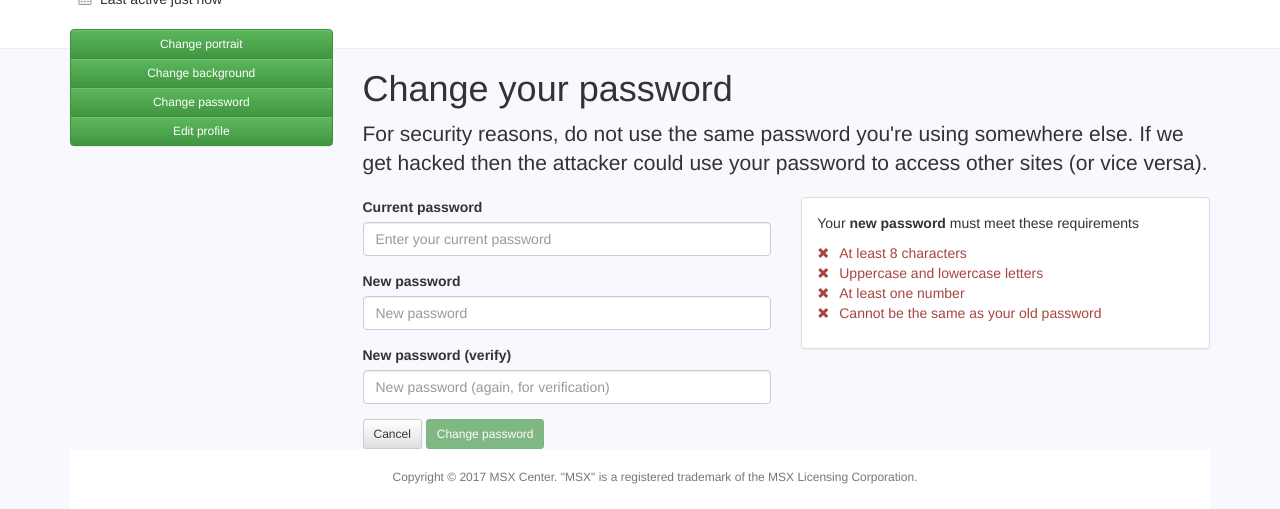
After one commit to javilm/msx-center, a Flask app: template templates/member/member_edit_password.html in a window 1280 px wide. The commit adds this page. Shown: the part 321-830 px from the top of the page. Run offline with Flask 2, Linux system fonts and the light colour scheme; the template is opened without the code that fills it, so the values that code supplies are empty; parts of the project's set-up code (start-up, migrations or seed data) failed here and were passed over; some libraries are stand-ins or nearby versions.

Commit message:
Implemented password change page in the profile editor. Fixed small bug in the profile change page.

```diff
--- a/app.py
+++ b/app.py
@@ -343,26 +343,26 @@ class ProfileImage(db.Model):
 		"""Imports an uploaded image from the filesystem into the database."""
 		app.logger.info('ProfileImage: file is %s' % src_file)
 		self.is_valid = False
-#		try:
-		if src_file.__class__ == FileStorage:
-			app.logger.info('ProfileImage: handling with stream')
-			self.original_data = src_file.read()
-		else:
-			app.logger.info('ProfileImage: handling with getvalue()')
-			self.original_data = src_file.getvalue()
+		try:
+			if src_file.__class__ == FileStorage:
+				app.logger.info('ProfileImage: handling with stream')
+				self.original_data = src_file.read()
+			else:
+				app.logger.info('ProfileImage: handling with getvalue()')
+				self.original_data = src_file.getvalue()
 
-		original = Image.open(BytesIO(self.original_data))
+			original = Image.open(BytesIO(self.original_data))
 
-		# Check that it's a valid image
-		self.is_valid = True
-		self.mime_type = 'image/jpeg'
-		self.upload_date = datetime.utcnow()
-		self.user_id = user.id
+			# Check that it's a valid image
+			self.is_valid = True
+			self.mime_type = 'image/jpeg'
+			self.upload_date = datetime.utcnow()
+			self.user_id = user.id
 
-		# Generate the thumbnails
-		self.process(original)
-#		except:
-#			self.is_valid = False
+			# Generate the thumbnails
+			self.process(original)
+		except:
+			self.is_valid = False
 
 	def process(self, original):
 		"""Takes the original_data contents from the instance and generates a cropped square version of it. Then
@@ -1445,7 +1445,77 @@ def page_member_edit_photo():
 		else:
 			return redirect(url_for('page_member', member_id=user.id, slug=user.slug))
 
+@app.route('/member/edit/password', methods=['GET', 'POST'])
+def page_member_edit_password():
+	# No 'next' value in session because anonymous users won't be coming here. Therefore, no sense in redirecting here after signing in.
 
+	# Get the signed in User (if there's one), or None
+	user = User.get_signed_in_user()
+
+	if user is None:
+		abort(401)
+
+	if request.method == 'GET':
+		return render_template('member/member_edit_password.html', user=user, errors=None)
+	else:
+		# Method is POST, user trying to change the passwordd
+		num_validation_errors = 0
+		error_messages = []
+
+		# Check that the passwords match
+		if request.form['new_pass'] != request.form['new_pass_conf']:
+			num_validation_errors += 1
+			error_messages.append("The passwords you entered don't match")
+
+		# Check that the new password isn't the same as the current password
+		if request.form['new_pass'] == request.form['current_pass']:
+			num_validation_errors += 1
+			error_messages.append("The new password can't be the same as your current password.")
+
+		# Check that the password passes validation
+		if not User.valid_password(request.form['new_pass']):
+			num_validation_errors += 1
+			error_messages.append("The password doesn't meet all the requirements.")
+
+		# Check that the current password is correct
+		if not User.valid_credentials(user.email, request.form['current_pass']):
+			num_validation_errors += 1
+			error_messages.append("The current password that you entered isn't the one on record.")
+
+		if num_validation_errors:
+			return render_template('member/member_edit_password.html', user=user, errors=error_messages)
+		else:
+			user.set_password(request.form['new_pass'])
+			db.session.add(user)
+			db.session.commit()
+			# Redirect instead of rendering the template to avoid resubmission of the form data
+			return redirect(url_for('page_member_edit_password_success'))
+
+@app.route('/member/edit/password/success', methods=['GET'])
+def page_member_edit_password_success():
+
+	# Get the signed in User (if there's one), or None
+	user = User.get_signed_in_user()
+
+	if user is None:
+		abort(401)
+
+	return render_template('member/member_edit_password_success.html', user=user)
+
+@app.route('/member/edit/profile', methods=['GET', 'POST'])
+def page_member_edit_profile():
+	# No 'next' value in session because anonymous users won't be coming here. Therefore, no sense in redirecting here after signing in.
+
+	# Get the signed in User (if there's one), or None
+	user = User.get_signed_in_user()
+
+	if user is None:
+		abort(401)
+
+	if request.method == 'GET':
+		return "this is aget"
+	else:
+		return "this is a post"
 
 #################################
 ## NON-SERVICEABLE PARTS BELOW ##
--- a/templates/activate-setpassword.html
+++ b/templates/activate-setpassword.html
@@ -1,6 +1,9 @@
 {% extends "layout/template-withoutnavbar.html" %}
+
 {% block title %}MSX Center - Sign in{% endblock %}
+
 {% block headertitle %}Set up a password{% endblock %}
+
 {% block content %}
 <p class="lead text-center">Your sign in email is <a href="mailto:{{ email }}">{{ email }}</a></p>
 {% if num_errors %}
--- a/templates/macros/macros.html
+++ b/templates/macros/macros.html
@@ -60,10 +60,16 @@
 
 {% macro member_profile_buttons(active=None) %}
 <div class="btn-group-vertical btn-group-sm btn-block" role="group" id="profile-buttons">
-	<a class="btn btn-success profile-stats-box{% if active and active != 'edit_photo'      %} disabled{% endif %}" href="{{ url_for('page_member_edit_photo') }}">Change profile photo</button>
+{#
+	<a class="btn btn-success profile-stats-box{% if active and active != 'edit_photo'      %} disabled{% endif %}" href="{{ url_for('page_member_edit_photo') }}">Change portrait</button>
 	<a class="btn btn-success profile-stats-box{% if active and active != 'edit_background' %} disabled{% endif %}" href="{{ url_for('page_member_edit_background') }}">Change background</a>
 	<a class="btn btn-success profile-stats-box{% if active and active != 'edit_password'   %} disabled{% endif %}" type="submit">Change password</a>
 	<a class="btn btn-success profile-stats-box{% if active and active != 'edit_profile'    %} disabled{% endif %}" type="submit">Edit profile</a>
+#}
+	<a class="btn btn-success profile-stats-box" href="{{ url_for('page_member_edit_photo') }}">Change portrait</button>
+	<a class="btn btn-success profile-stats-box" href="{{ url_for('page_member_edit_background') }}">Change background</a>
+	<a class="btn btn-success profile-stats-box" href="{{ url_for('page_member_edit_password') }}">Change password</a>
+	<a class="btn btn-success profile-stats-box" href="{{ url_for('page_member_edit_profile') }}">Edit profile</a>
 </div>
 {% endmacro %}
 
--- /dev/null
+++ b/templates/member/member_edit_password.html
@@ -0,0 +1,178 @@
+{% extends "layout/template-base.html" %}
+
+{% block title %}MSX Center - Change password{% endblock %}
+
+{% block extracss %}
+<link rel="stylesheet" href="/static/css/font-awesome.min.css">
+{% endblock %}
+
+{% block content %}
+</div>{# we don't want to use the grid container opened by the template #}
+<div id="profile-background"></div>
+<div id="user-stats"></div>
+<div class="container">
+    <div class="row">
+        <div class="col-lg-3 col-md-3 col-sm-3" id="original-poster-avatar">
+            {{ macros.member_profile_data(member=user) }}
+			{{ macros.member_profile_buttons(active='edit_background') }}
+		</div>
+		<div class="col-lg-9 col-md-9 col-sm-9">
+			<h1>Change your password</h1>
+			<p class="lead">For security reasons, do not use the same password you're using somewhere else. If we get hacked then the attacker could use your password to access other sites (or vice versa). </p>
+			<form method="POST" action="{{ url_for('page_member_edit_password')}}">
+				<div class="row">
+					<div class="col-lg-6 col-md-6 col-sm-6 col-xs-12">
+						{% if errors %}
+							<div class="alert alert-danger" role="alert">
+								{% if errors|length > 1 %}
+									<strong>There were errors with your password:</strong>
+								{% else %}
+									<strong>There was an error with your password:</strong>
+								{% endif %}
+								<ul>
+									{% for error in errors %}
+										<li>{{ error }}</li>
+									{% endfor %}
+								</ul>
+							</div>
+						{% endif %}
+						<div class="form-group">
+							<label for="current_pass_field" class="control-label">Current password</label>
+							<input class="form-control" id="current_pass_field" name="current_pass" type="password" required="" placeholder="Enter your current password" minlength="8">
+						</div>
+						<div class="form-group">
+							<label for="new_pass_field" class="control-label">New password</label>
+							<input class="form-control" id="new_pass_field" name="new_pass" type="password" required="" placeholder="New password">
+						</div>
+						<div class="form-group">
+							<label for="new_pass_conf_field" class="control-label">New password (verify)</label>
+							<input class="form-control" id="new_pass_conf_field" name="new_pass_conf" type="password" required="" placeholder="New password (again, for verification)" data-toggle="popover" data-placement="left" data-content="The passwords don't match">
+						</div>
+					</div>
+					<div class="col-lg-6 col-md-6 col-sm-6 col-xs-6 hidden-xs">
+						<div class="panel panel-default">
+							<div class="panel-body">
+								<div id="passwordrequirements">
+									<p>Your <strong>new password</strong> must meet these requirements</p>
+									<ul class="list-unstyled">
+										<li id="reqlen" class="text-danger">At least 8 characters</li>
+										<li id="reqcase" class="text-danger">Uppercase and lowercase letters</li>
+										<li id="reqnumb" class="text-danger">At least one number</li>
+										<li id="reqsame" class="text-danger">Cannot be the same as your old password</li>
+									</ul>
+								</div>
+							</div>
+						</div>
+					</div>
+				</div>
+				<div class="row">
+					<div class="col-md-12">
+						<button id="cancel_button" class="btn btn-default btn-sm" type="reset">Cancel</button>
+						<button id="submit_button" class="btn btn-success btn-sm" type="submit">Change password</button>
+					</div>
+				</div>
+			</form>
+		</div>
+{% endblock %}
+
+{% block extrajs %}
+<script type="text/javascript">
+
+// Start with the submit button disabled
+$("#submit_button").attr("disabled", "disabled");
+
+// Initialize the new password confirmation popover
+$(function () {
+  $('[data-toggle="popover"]').popover()
+})
+
+// Load the member's background image
+$('#profile-background').css('background-image', 'url(/static/img/Backgrounds/{{ user.standard_background_filename }})');
+
+// Make the Cancel buttom reload the member's profile view page
+$('#cancel_button').click(function() {
+    window.location = '{{ url_for('page_member', member_id=user.id, slug=user.slug) }}';
+});
+
+var minPasswordLength = 8;
+var validPassLen = false;
+var validPassCase = false;
+var validPassNumb = false;
+var validPassSame = false;
+
+// Enable/disable the submit button depending on the status of the form
+function updateButtonStatus()
+{
+    passwordsMatch = ($("#new_pass_field").val() == $("#new_pass_conf_field").val());
+    if (validPassLen && validPassCase && validPassNumb && passwordsMatch) {
+        $("#submit_button").attr("disabled", null);
+    } else {
+        $("#submit_button").attr("disabled", "disabled");
+    }
+}
+
+function updatePopoverStatus()
+{
+    if ($("#new_pass_conf_field").val()) {
+        if ($("#new_pass_field").val() == $("#new_pass_conf_field").val()) {
+            $("#new_pass_conf_field").popover('hide');
+        } else {
+            $("#new_pass_conf_field").popover('show');
+        }
+    } else {
+        $("#new_pass_conf_field").popover('hide');
+    }
+}
+
+$("#new_pass_field").keyup(function() {
+
+	var current_password = $("#current_pass_field").val();
+    var password = $("#new_pass_field").val();
+
+    // Check that the password length is at least 8 characters
+    if (password.length > 7) {
+        $("#reqlen").removeClass("text-danger").addClass("text-success");
+        validPassLen = true;
+    } else {
+        $("#reqlen").removeClass("text-success").addClass("text-danger");
+        validPassLen = false;
+    }
+
+    // Check that the password contains uppercase and lowercase letters
+    if (password.match(/[A-Z]/) && password.match(/[a-z]/)) {
+        $("#reqcase").removeClass("text-danger").addClass("text-success");
+        validPassCase = true;
+    } else {
+        $("#reqcase").removeClass("text-success").addClass("text-danger");
+        validPassCase = false;
+    }
+
+    // Check that the password contains at least one number
+    if (password.match(/[0-9]/)) {
+        $("#reqnumb").removeClass("text-danger").addClass("text-success");
+        validPassNumb = true;
+    } else {
+        $("#reqnumb").removeClass("text-success").addClass("text-danger");
+        validPassNumb = false;
+    }
+
+	// Check that the current password and the new password aren't the same
+	if (current_password != password) {
+        $("#reqsame").removeClass("text-danger").addClass("text-success");
+        validPassSame = true;
+	} else {
+        $("#reqsame").removeClass("text-success").addClass("text-danger");
+        validPassSame = false;
+	}
+
+    updatePopoverStatus();
+    updateButtonStatus();
+});
+
+$("#new_pass_conf_field").keyup(function() {
+    updatePopoverStatus();
+    updateButtonStatus();
+});
+
+</script>
+{% endblock %}
--- a/templates/member/member_edit_photo.html
+++ b/templates/member/member_edit_photo.html
@@ -14,13 +14,14 @@
 	<div class="row">
         <div class="col-lg-3 col-md-3 col-sm-3" id="original-poster-avatar">
             {{ macros.member_profile_data(member=user) }}
-            {{ macros.member_profile_buttons(active='edit_background') }}
+            {{ macros.member_profile_buttons(active='edit_photo') }}
         </div>
 		<div class="col-lg-9 col-md-9 col-sm-9">
 			<h1>Change your portrait</h1>
 			<p class="lead">Upload your own profile photo or choose one of our already-made portraits. Click the <kbd>Save</kbd> button at the bottom of the page to save the changes, or <kbd>Cancel</kbd> to discard them.</p>
 
 			<h3>Standard portraits</h3>
+			<p>The eight portraits below were created by <a target="_new" href="https://twitter.com/JUSTIN_CYR">Justin Cyr</a>. Go check his fantastic pixel art on <a target="_new" href="http://justinpaulcyr.tumblr.com">his Tumblr</a>!
 			<form action="{{ url_for('page_member_edit_photo') }}" method="POST" enctype="multipart/form-data">
 				<input type="hidden" id="standard_portrait_number_field" name="standard_portrait_number" value="{{ user.standard_portrait_id }}">
 				<input type="hidden" id="custom_portrait_number_field" name="custom_portrait_number" value="{{ user.custom_portrait_id }}">
```
Also changed, not shown: templates/member/member_edit_password_success.html (added, +35 -0 lines).
